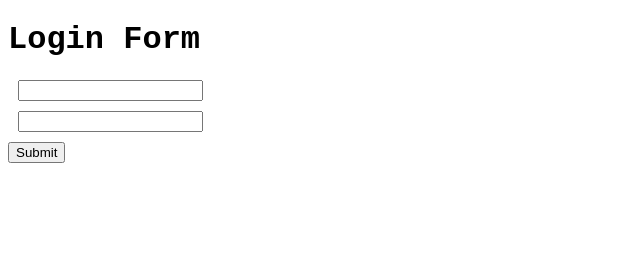
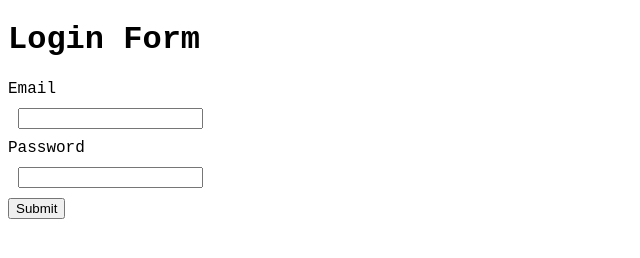
Before and after one commit to Safaizal/Learning_Vue, a plain HTML site: page index.html in a window 1280 px wide. Shown: the whole page, without its empty margins (0-640 px from the left). Drawn offline with nearby package versions, Linux system fonts and the light colour scheme.

Commit message:
Done data Transfer across the components and Created the Structured components.

```diff
--- a/index.html
+++ b/index.html
@@ -129,23 +129,48 @@
                      But Without the event modifiers, there is an refresh on webpage whenever we click the button.
                      To avoid this we give the event modifiers like @submit.prevent -->
                     <h1> {{title}} </h1>
-                    <input type = "email">
-                    <input type = "password">
+                    <custom-input type = "email" :label = "emaillabel"/>
+                    <custom-input type = "password" :label = "passwordlabel"/>
                     <button>Submit</button>
                 </form>
                 `,
+                // here we use v-bind to bind the label prop to the custom-input component.
+                // v-model is used to bind the password data property to the input field in the custom-input component.
+                // There is difference between :label and label,
+                // :label is a shorthand for v-bind:label, which binds the label prop to the custom-input component.
+                // label is a prop that can be passed to the custom-input component.
+                // In simple word label give the string value and it show in the web page.
+                // And :label give the variable that we created inside the data function of the Vue instance.
+                components: ['custom-input'],
+                // this components array is used to register the custom-input component within the login-form component.
                 data(){
                     return {
-                        title : "Login Form"
+                        title : "Login Form",
+                        email: '',
+                        password: '',
+                        // these are the data properties for the login form component
+                        emaillabel: 'Email',
+                        passwordlabel: 'Password'
                     }
                 },
                 methods: {
                     HandleSubmit(){
-                        console.log("Submitted");
+                        console.log(this.email, this.password);
                     }
                 }
         })
         // this component is defined within the Vue instance,
+        app.component('custom-input', {
+            template: `
+                <div>
+                    <label>{{label}}</label>
+                    <input type="text" >
+                </div>
+            `,
+            props: ['label']
+            // this props array is used to define the label prop that can be passed to the custom-input component.
+            // this allows the parent component (login-form) to pass a label value to the custom-input component.
+        })
         app.mount('#app')
         //this app.mount is used to mount the Vue application to the HTML element with the id "app".
     </script>
```
